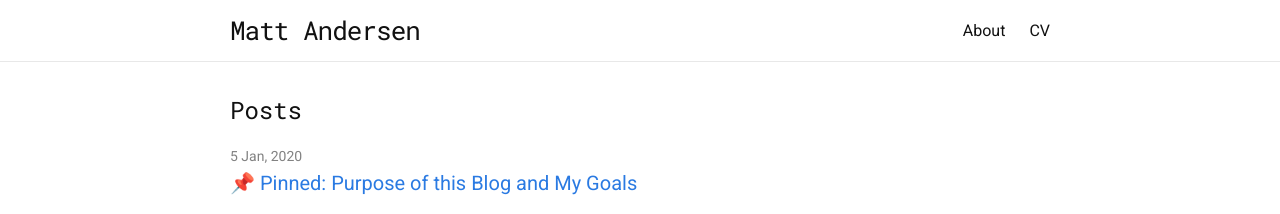
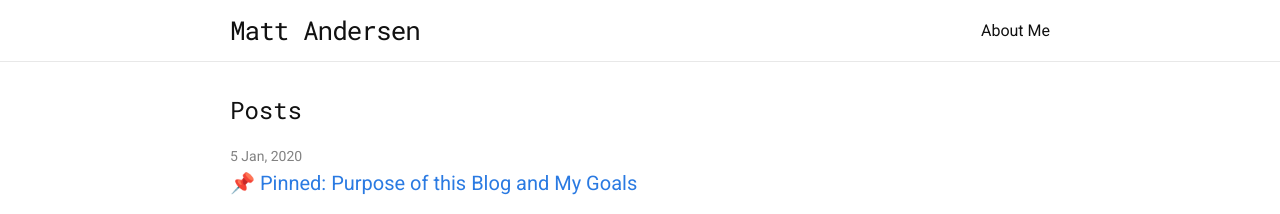
Before and after one commit to matt-andersen/mattandersen.dev, a Jekyll site: the page built from index.html, in a window 1280 px wide. Shown: the top 214 px of the page. Built offline with Jekyll 4.4.1, drawn with Linux system fonts in a browser that asks for light colours.

Commit message:
Remove CV references

```diff
--- a/_data/navigation.yml
+++ b/_data/navigation.yml
@@ -1,3 +1,2 @@
-- name: About
+- name: About Me
   link: /about
-- name: CV
--- a/_includes/header.html
+++ b/_includes/header.html
@@ -3,12 +3,8 @@
     <a href="/" class="site-title">Matt Andersen</a>
     <nav class="site-nav">
       {% for item in site.data.navigation %}
-      {% if item.name == "CV" %}
-      <a class="nav-link" target="_blank" href="{{ '/assets/cv/MattAndersenResume.pdf' | prepend: site.baseurl }}">{{ item.name }}</a>
-      {% else %}
       <a class="nav-link" href="{{ item.link }}" {% if page.url == item.link %}class="current"
         {% endif %}>{{ item.name }}</a>
-      {% endif %}
       {% endfor %}
     </nav>
   </div>
```
Also changed, not shown: 1 other file.
